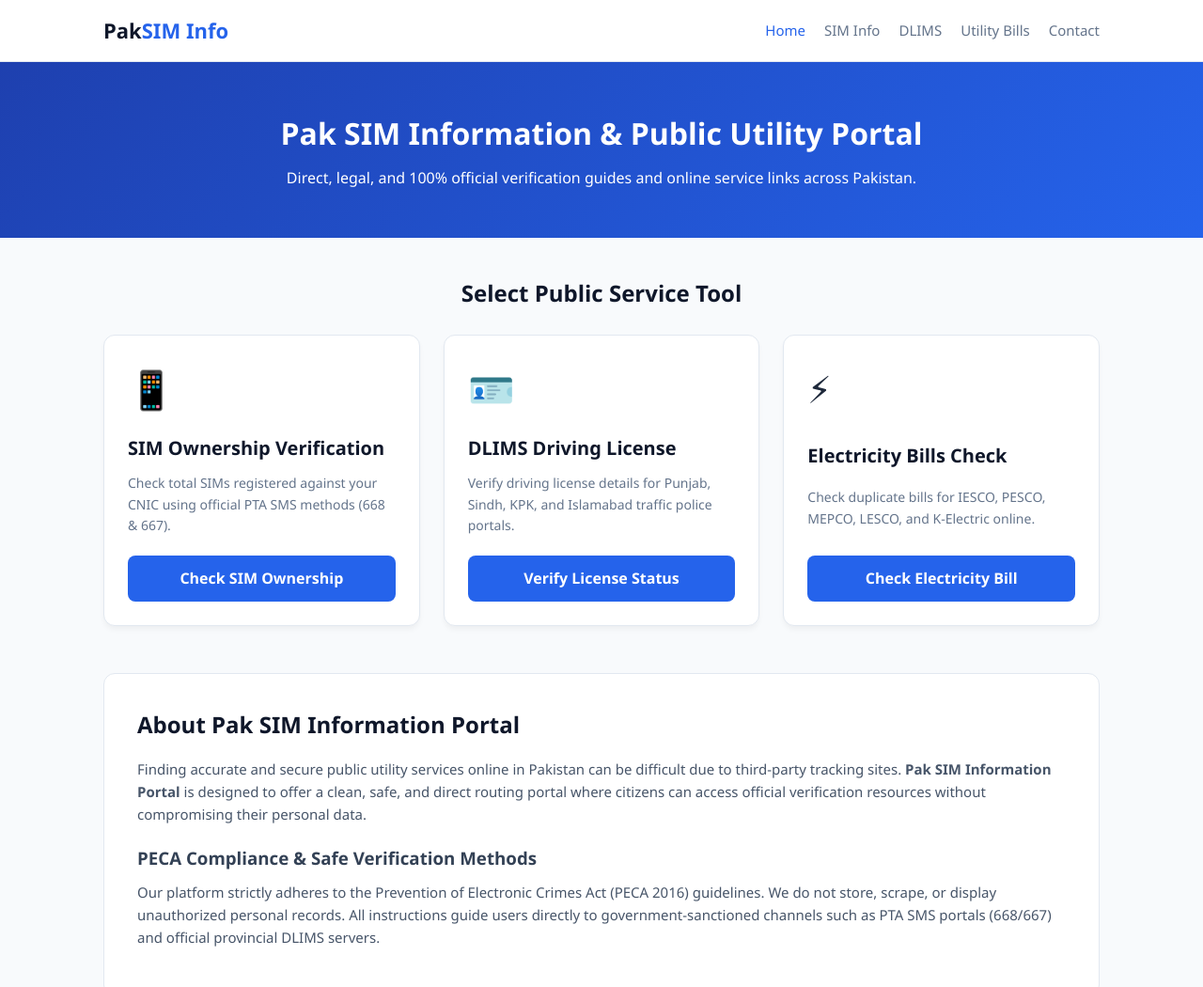
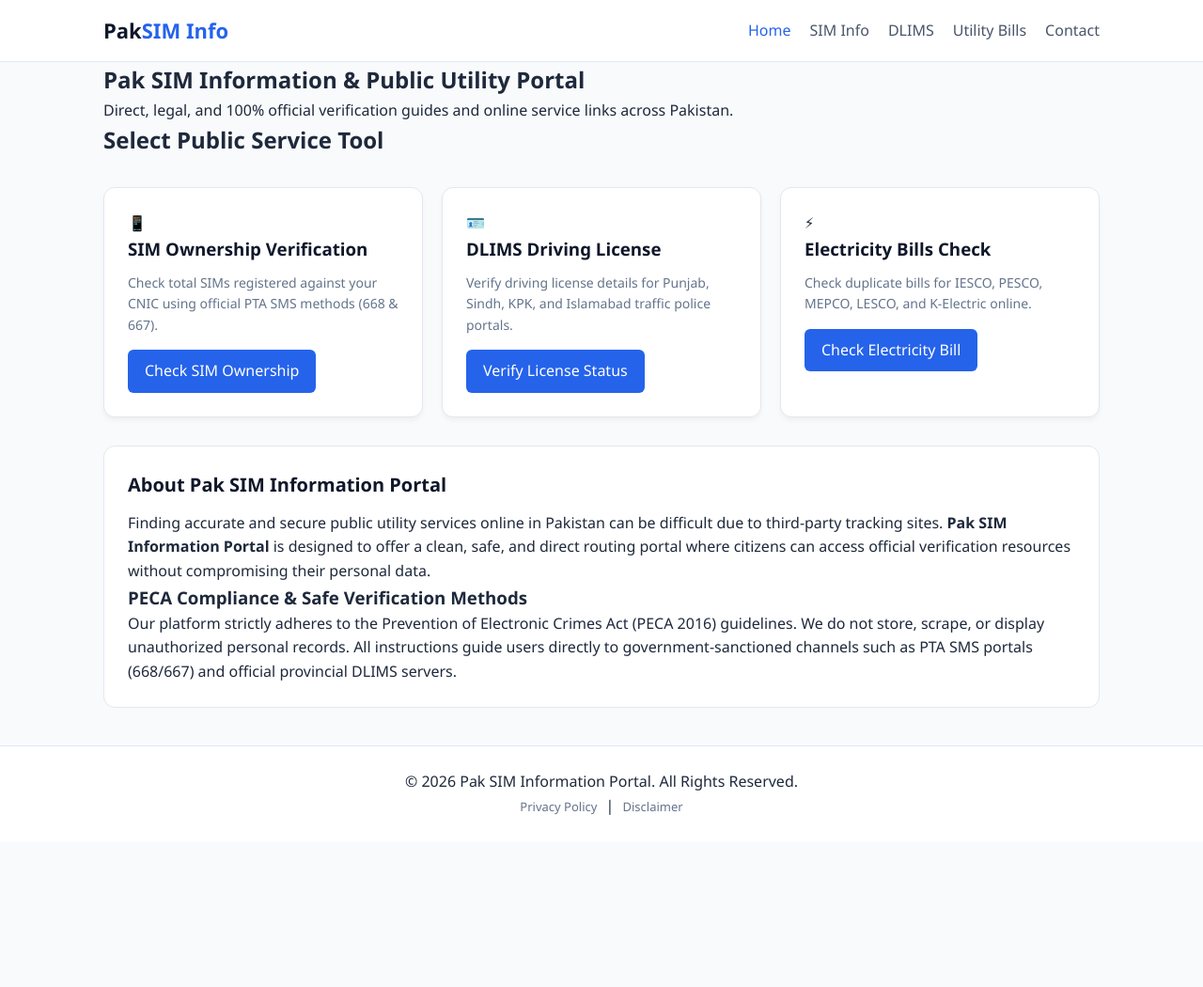
Before and after one commit to digital-website-online/pak-sim-information, a plain HTML site: page index.html in a window 1280 px wide. Shown: the top 1050 px of the page at 94% size. After the commit the page ends 896 px from the top, so only its background shows below. Drawn offline with Linux system fonts and the light colour scheme; a script that the page names is missing.

Commit message:
Update style.css

```diff
--- a/css/style.css
+++ b/css/style.css
@@ -46,75 +46,39 @@ body {
 }
 
 .nav-links {
+    display: flex;
     list-style: none;
-    display: flex;
     gap: 20px;
 }
 
 .nav-links a {
     text-decoration: none;
-    color: #64748b;
-    font-size: 15px;
+    color: #475569;
     font-weight: 500;
-    transition: color 0.3s;
+    transition: color 0.2s;
 }
 
 .nav-links a:hover, .nav-links a.active {
     color: #2563eb;
 }
 
-/* Hero Section */
-.hero {
-    background: linear-gradient(135deg, #1e40af, #2563eb);
-    color: white;
-    padding: 50px 0;
-    text-align: center;
-}
-
-.hero h1 {
-    font-size: 32px;
-    margin-bottom: 10px;
-}
-
-/* Section Title */
-.section-title {
-    text-align: center;
-    margin: 40px 0 25px 0;
-    color: #0f172a;
-}
-
-/* Cards Grid */
+/* Cards & Grid */
 .grid-container {
     display: grid;
-    grid-template-columns: repeat(auto-fit, minmax(300px, 1fr));
-    gap: 25px;
-    margin-bottom: 50px;
+    grid-template-columns: repeat(auto-fit, minmax(280px, 1fr));
+    gap: 20px;
+    margin: 30px 0;
 }
 
 .card {
-    background: white;
+    background: #ffffff;
+    padding: 25px;
     border-radius: 12px;
-    padding: 25px;
+    border: 1px solid #e2e8f0;
     box-shadow: 0 4px 6px -1px rgba(0, 0, 0, 0.05);
-    border: 1px solid #e2e8f0;
-    display: flex;
-    flex-direction: column;
-    justify-content: space-between;
-    transition: transform 0.3s, box-shadow 0.3s;
-}
-
-.card:hover {
-    transform: translateY(-5px);
-    box-shadow: 0 10px 15px -3px rgba(0, 0, 0, 0.1);
-}
-
-.card-icon {
-    font-size: 40px;
-    margin-bottom: 15px;
 }
 
 .card h3 {
-    font-size: 20px;
     margin-bottom: 10px;
     color: #0f172a;
 }
@@ -122,64 +86,68 @@ body {
 .card p {
     color: #64748b;
     font-size: 14px;
-    margin-bottom: 20px;
+    margin-bottom: 15px;
 }
 
 .btn {
     display: inline-block;
     background-color: #2563eb;
-    color: white;
-    text-align: center;
-    padding: 12px 20px;
-    border-radius: 8px;
+    color: #ffffff;
+    padding: 10px 18px;
+    border-radius: 6px;
     text-decoration: none;
-    font-weight: 600;
-    transition: background 0.3s;
+    font-weight: 500;
 }
 
 .btn:hover {
     background-color: #1d4ed8;
 }
 
+/* Table Responsive */
+table {
+    width: 100%;
+    border-collapse: collapse;
+}
+
 /* SEO Content Block */
 .seo-content-block {
-    background: white;
-    padding: 35px;
+    background: #ffffff;
+    padding: 25px;
     border-radius: 12px;
+    margin: 25px 0;
     border: 1px solid #e2e8f0;
-    margin-bottom: 50px;
 }
 
 .seo-content-block h2 {
-    margin-bottom: 15px;
+    margin-bottom: 12px;
+    font-size: 20px;
     color: #0f172a;
-}
-
-.seo-content-block h3 {
-    margin: 20px 0 10px 0;
-    color: #334155;
-}
-
-.seo-content-block p {
-    color: #475569;
-    font-size: 15px;
-    margin-bottom: 15px;
 }
 
 /* Footer */
 footer {
-    background-color: #0f172a;
-    color: #94a3b8;
+    background: #ffffff;
+    border-top: 1px solid #e2e8f0;
     padding: 25px 0;
+    margin-top: 40px;
     text-align: center;
-    font-size: 14px;
-}
-
-.footer-links {
-    margin-top: 10px;
 }
 
 .footer-links a {
-    color: #cbd5e1;
+    color: #64748b;
     text-decoration: none;
+    font-size: 13px;
+    margin: 0 5px;
 }
+
+/* Mobile Responsive Adjustments */
+@media (max-width: 768px) {
+    .nav-container {
+        flex-direction: column;
+        gap: 12px;
+    }
+    .nav-links {
+        gap: 12px;
+        font-size: 14px;
+    }
+}
```
